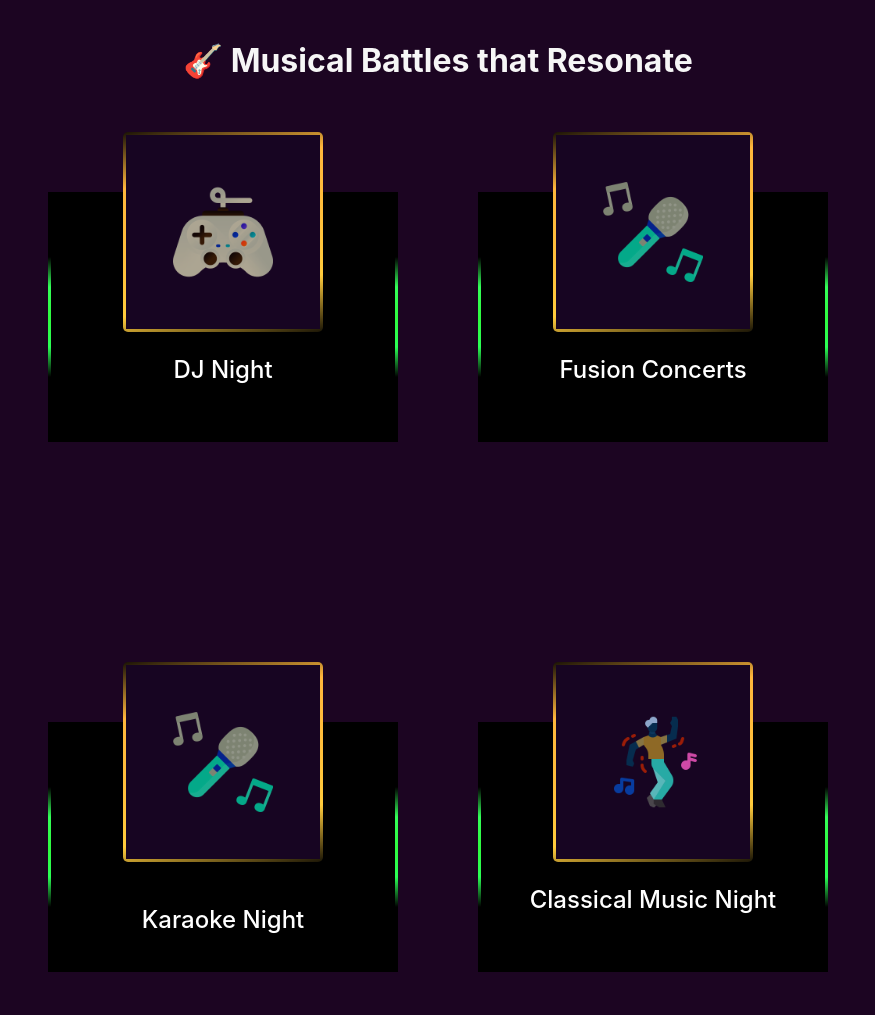
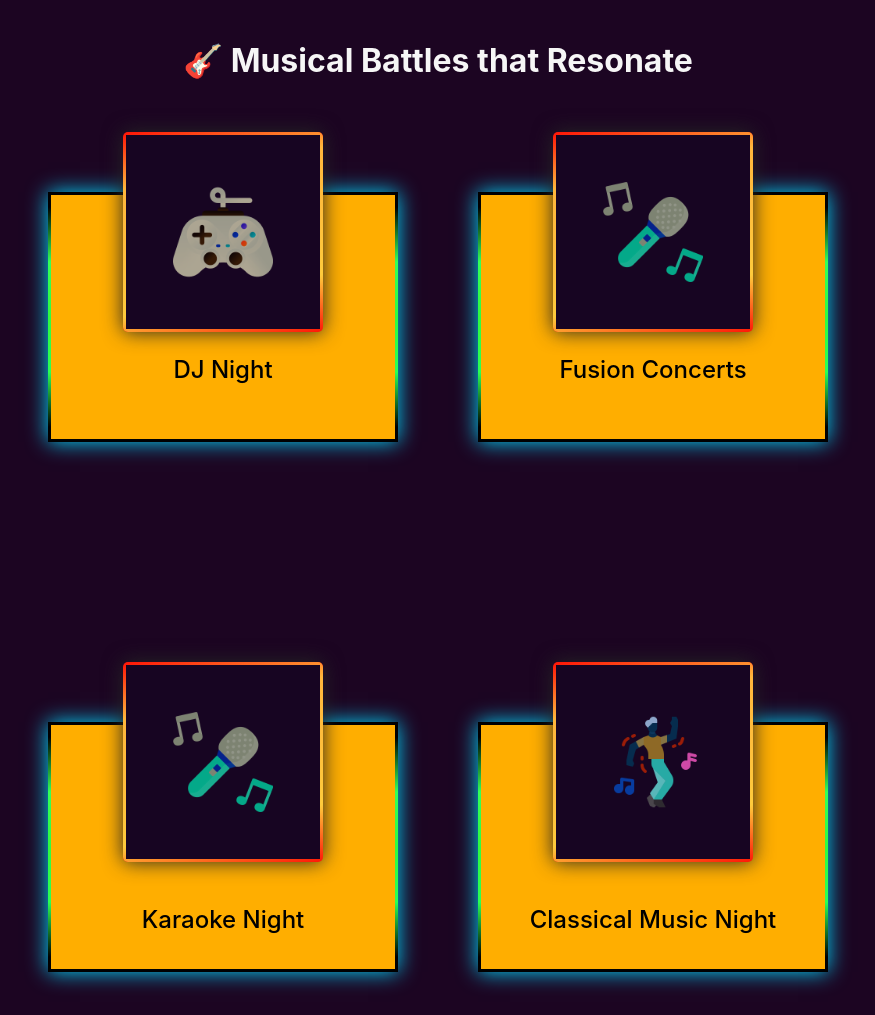
Before and after one commit to Subham-u/Damru-fest, a plain HTML site: page Damru/competitions.html in a window 1280 px wide. Shown: the part 780-1795 px from the top of the page, without its empty margins (202-1077 px from the left). Drawn offline with Linux system fonts and the light colour scheme; a web font is replaced by a local one.

Commit message:
events page final

```diff
--- a/Damru/competetions.css
+++ b/Damru/competetions.css
@@ -142,6 +142,7 @@ margin-bottom: 200px;
     inset: 0;
     background: #000000;
     overflow: hidden;
+    box-shadow: 0px 0px 2ch 0px #00d9ff;
 }
 .card .lines::before{
     content: '';
@@ -149,7 +150,7 @@ margin-bottom: 200px;
     top: 50%;
     left: 50%;
     width: 800px;
-    height: 120px;
+    height: 220px;
 
     background: linear-gradient(transparent,#34ff59,#2ffb40,#2bff55,transparent);
     animation: animate 5s linear infinite;
@@ -170,7 +171,8 @@ margin-bottom: 200px;
     content: '';
     position: absolute;
     inset: 3px;
-    background: #000000 ;
+    background: #ffae00 ;
+
 }
 .card .imgbox{
     position: absolute;
@@ -180,13 +182,14 @@ margin-bottom: 200px;
     height: 200px;
     border-radius:5px ;
     transform: translateX(-50%);
-    background:#000000;
+    background:hsl(0, 100%, 50%);
     transition: 0.5s;
     z-index: 10;
     overflow: hidden;
     display: flex;
     justify-content: center;
     align-items: center;
+    box-shadow: 0px 0px 2ch 0px #262626;
 
 
 }
@@ -194,6 +197,7 @@ margin-bottom: 200px;
     top: 25px;
     width: 180px;
     height: 180px;
+
 }
 .card .imgbox::before{
     content: '';
@@ -249,8 +253,8 @@ margin-bottom: 200px;
 }
 
 .card .content .details{
-    padding: 30px 30px;
-    padding-top: 50px;
+    /* /* padding: 30px 30px; */
+    padding-bottom: 50px;
     text-align: center;
     width: 100%;
     transition: 1s;
@@ -263,14 +267,14 @@ margin-bottom: 200px;
 .card .content .details h2{
     font-size: 1.5em;
     font-weight: 500;
-    color: #fff;
+    color: #000;
     line-height: 1.2em;
 
 
 
 }
 .card .content .details p{
-    color: #fff;
+    color: #000;
     opacity: 0;
     transition: 0.5s;
 
```
